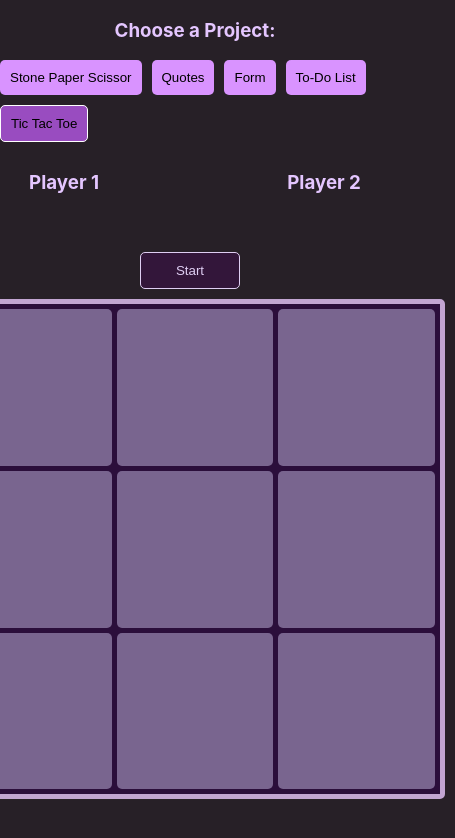
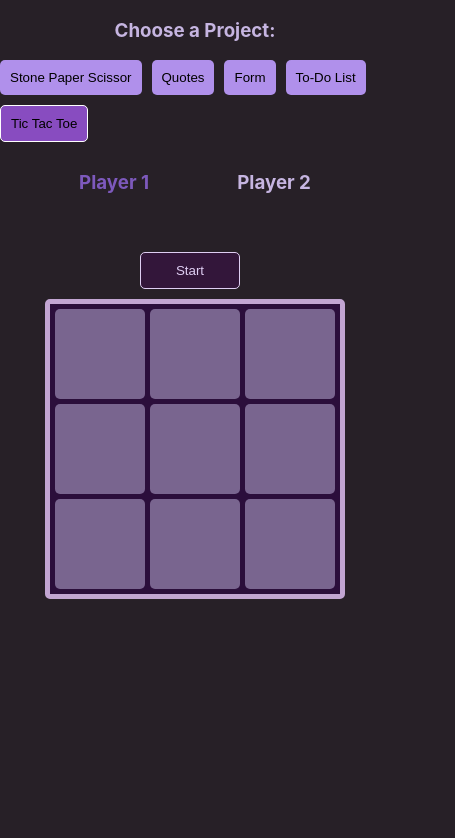
Before and after one commit to anaspxr/my-small-projects, a React (Create React App) app: page / in a window 390 px wide. Both pictures are taken after a click on the button "Tic Tac Toe". Shown: the top 838 px of the page, 455 px wide, since content can reach past the window. Built offline with nearby package versions, Linux system fonts and the light colour scheme.

Commit message:
responsiveness updates and player turn highlight

```diff
--- a/src/App.css
+++ b/src/App.css
@@ -4,7 +4,7 @@
 
 body {
   background-color: rgb(39, 32, 39);
-  color: #e4c6ff;
+  color: #c6b5e1;
 }
 .App {
   align-items: center;
@@ -19,7 +19,7 @@ body {
 }
 
 button {
-  background-color: #d993ff;
+  background-color: #b090eb;
   border: none;
   border-radius: 5px;
   padding: 10px;
@@ -27,11 +27,11 @@ button {
   transition: background-color 300ms;
 }
 button:hover {
-  background-color: #994cc0;
+  background-color: #7e4cc0;
 }
 .button-active {
   border: 1px solid white;
-  background-color: #994cc0;
+  background-color: #884cc0;
 }
 
 /* stone paper scissor */
@@ -44,7 +44,7 @@ button:hover {
   border-radius: 10px;
 }
 .choice span:hover {
-  background-color: #5e5563;
+  background-color: #9453de43;
 }
 
 .buttons-container {
@@ -65,11 +65,11 @@ button:hover {
   align-self: center;
   border: 1px solid #dfcef3;
   color: #dfcef3;
-  background-color: #4e036351;
+  background-color: #35006651;
   margin-right: 10px;
 }
 .fetch-button:hover {
-  background-color: #22012b8e;
+  background-color: #7a5bb58e;
 }
 
 /* form  */
@@ -78,7 +78,7 @@ button:hover {
   display: flex;
   justify-content: center;
   background-color: #3400504b;
-  border: 1px solid #e986ff;
+  border: 2px solid #bc86ff;
   border-radius: 15px;
   width: 500px;
   padding: 0 30px 30px;
@@ -111,7 +111,7 @@ button:hover {
   border: none;
   border-radius: 5px;
   padding: 10px;
-  outline-color: #e986ff;
+  outline-color: #bc86ff;
 }
 
 .form p span {
@@ -125,13 +125,13 @@ button:hover {
 
 .form-errors {
   margin: 0;
-  color: rgb(216, 98, 98);
+  color: #d86262;
 }
 
 /* to-do list */
 .todo-list {
   background-color: #3400504b;
-  border: 1px solid #e986ff;
+  border: 2px solid #bc86ff;
   border-radius: 15px;
   max-width: 500px;
   padding: 0 30px 30px;
@@ -150,7 +150,7 @@ button:hover {
   border: none;
   border-radius: 5px;
   padding: 10px;
-  outline-color: #e986ff;
+  outline-color: #bc86ff;
 }
 
 .tasks-field {
@@ -158,7 +158,7 @@ button:hover {
   margin: 1rem 0 1rem 0;
   padding: 10px;
   color: #381e46;
-  background-color: #dfcef3;
+  background-color: #cfb4ef;
 }
 .tasks-field ul {
   list-style: none;
@@ -168,7 +168,7 @@ button:hover {
   justify-content: space-between;
   display: grid;
   grid-template-columns: repeat(10, auto);
-  border-bottom: 1px solid rgb(166, 140, 175);
+  border-bottom: 1px solid #a68caf;
   padding: 5px;
 }
 
@@ -194,12 +194,26 @@ button:hover {
   border: 5px solid #c2a5d2;
   background-color: #2b0e3b;
   display: grid;
-  grid-template-columns: auto auto auto;
-  grid-template-rows: auto auto auto;
+  grid-template-columns: 1fr 1fr 1fr;
+  grid-template-rows: 1fr 1fr 1fr;
   height: 500px;
   width: 500px;
   gap: 5px;
 }
+
+@media screen and (max-width: 550px) {
+  .tictac-container {
+    height: 400px;
+    width: 400px;
+  }
+}
+@media screen and (max-width: 410px) {
+  .tictac-container {
+    height: 300px;
+    width: 300px;
+  }
+}
+
 .tictac-cols {
   background-color: #79658f;
   border-radius: 5px;
@@ -220,12 +234,12 @@ button:hover {
   0%,
   40%,
   80% {
-    background-color: #a271bd;
-    border: 1.5px solid rgb(157, 0, 255);
+    background-color: #9771bd;
+    border: 1.5px solid #9d00ff;
   }
   20%,
   60% {
-    background-color: #c865f6;
+    background-color: #9d65f6;
   }
   100% {
     background-color: #4e036351;
@@ -250,5 +264,9 @@ button:hover {
 
 .tictac-cols-hover:hover {
   cursor: pointer;
-  background-color: #a271bd;
+  background-color: #9671bd;
 }
+
+.tictac-turn {
+  color: #7d59bc;
+}
--- a/src/components/TicTac.jsx
+++ b/src/components/TicTac.jsx
@@ -43,11 +43,11 @@ export default function TicTac() {
       }}
     >
       <div className="tictac-score">
-        <div>
+        <div className={`${turn && "tictac-turn"}`}>
           <h3>Player 1</h3>
           {turn && play && <p>Your Turn..</p>}
         </div>
-        <div>
+        <div className={`${!turn && "tictac-turn"}`}>
           <h3>Player 2</h3>
           {!turn && play && <p>Your Turn..</p>}
         </div>
@@ -60,7 +60,9 @@ export default function TicTac() {
       >
         {play ? "Restart" : "Start"}
       </button>
-
+      {highLight && (
+        <p style={{ textAlign: "center" }}>Click start to play..!!</p>
+      )}
       <div className="tictac-container">
         {columns.map((col, index) => {
           return (
```
